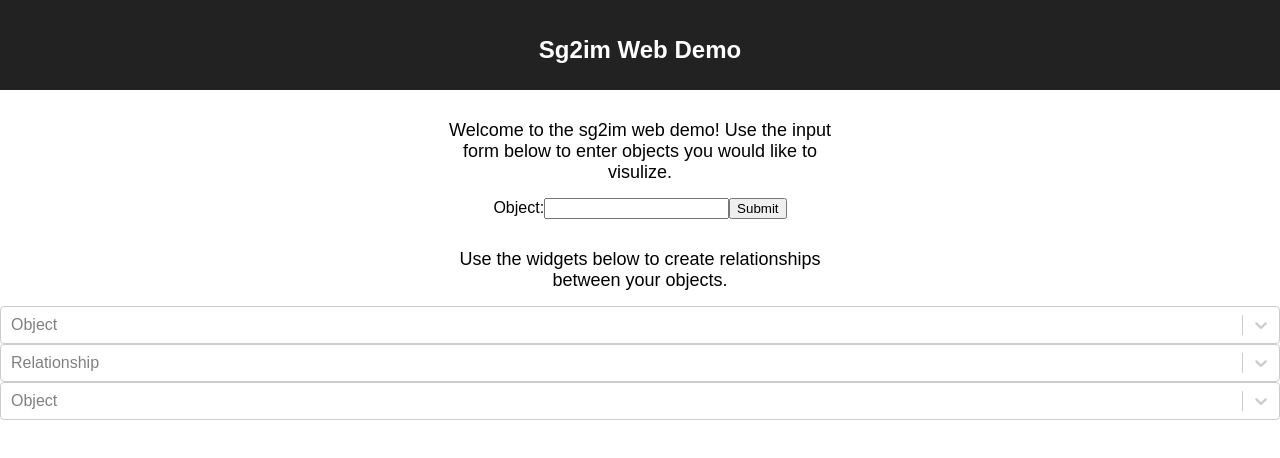
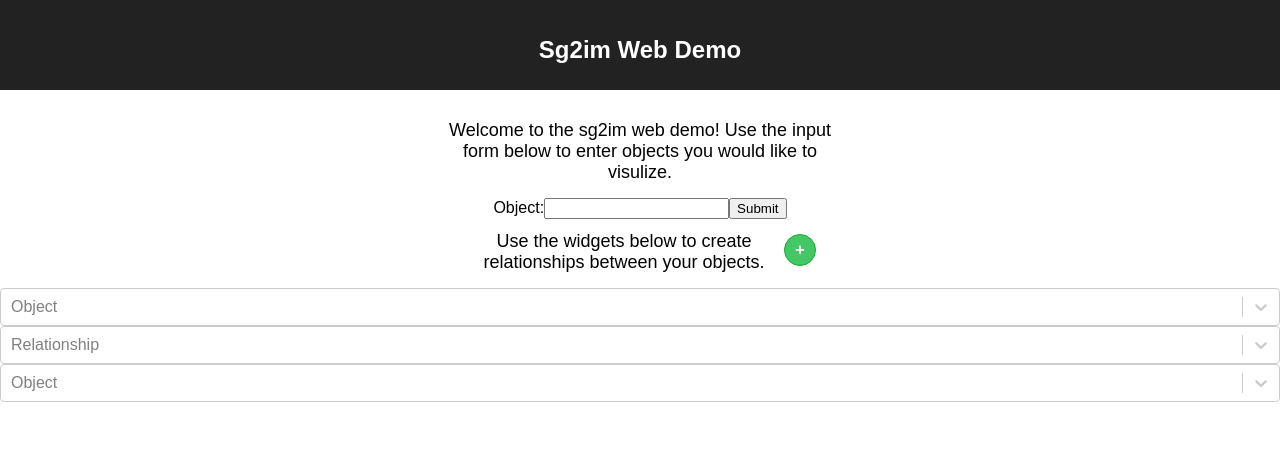
Before and after one commit to jtloong/sg2im-demo, a React (Create React App) app: page / in a window 1280 px wide. Shown: the top 458 px of the page. Built offline with nearby package versions, Linux system fonts and the light colour scheme.

Commit message:
Added custom css for buttons

```diff
--- /dev/null
+++ b/src/AddOrderElement.js
@@ -0,0 +1,30 @@
+import React, { PureComponent } from "react";
+import PropTypes from "prop-types";
+
+class AddOrderElement extends React.Component {
+  constructor(props) {
+    super(props);
+    this.state = {value: ''};
+
+    this.handleChange = this.handleChange.bind(this);
+    this.handleSubmit = this.handleSubmit.bind(this);
+  }
+
+  handleChange(event) {
+    this.setState({value: event.target.value});
+  }
+
+  handleSubmit(event) {
+    // console.log(this.state.value);
+    this.props.callbackFromParent(this.state.value);
+    event.preventDefault();
+  }
+
+  render() {
+    return (
+      <button class="add_button">+</button>
+    );
+  }
+}
+
+export default AddOrderElement;
--- a/src/App.js
+++ b/src/App.js
@@ -1,8 +1,10 @@
 import React, { Component } from 'react';
 import ObjectInput from './ObjectInput';
 import RelationOrdering from './RelationOrdering';
+import AddOrderElement from './AddOrderElement';
 import './css/App.css';
 import './css/RelationOrdering.css';
+import './css/AddOrderElement.css';
 
 
 class App extends Component {
@@ -52,9 +54,13 @@ class App extends Component {
           Welcome to the sg2im web demo! Use the input form below to enter objects you would like to visulize.
         </p>
         <ObjectInput callbackFromParent={this.addObjects}/>
-        <p className="intro">
-          Use the widgets below to create relationships between your objects.
-        </p>
+        <div className='relation_container'>
+          <p className="intro">
+            Use the widgets below to create relationships between your objects.
+          </p>
+          <AddOrderElement />
+        </div>
+
         <RelationOrdering callbackFromParent={this.addRelation} objectList={this.state.scene_graph.objects}/>
       </div>
     );
--- /dev/null
+++ b/src/css/AddOrderElement.css
@@ -0,0 +1,26 @@
+.add_button {
+	background-color:#44c767;
+	-moz-border-radius:42px;
+	-webkit-border-radius:42px;
+	border-radius:42px;
+	border:1px solid #18ab29;
+	display:inline-block;
+	cursor:pointer;
+	color:#ffffff;
+	font-family:Arial;
+	font-size:17px;
+	font-weight:bold;
+	padding: 5px 10px;
+	text-decoration:none;
+	text-shadow:0px 0px 0px #2f6627;
+	display: table-cell;
+	margin-top: 15px;
+	vertical-align: middle;
+}
+.add_button:hover {
+	background-color:#5cbf2a;
+}
+.add_button:active {
+	position:relative;
+	top:1px;
+}
--- a/src/css/App.css
+++ b/src/css/App.css
@@ -30,3 +30,16 @@
   from { transform: rotate(0deg); }
   to { transform: rotate(360deg); }
 }
+
+.relation_container{
+  height: 50px;
+  display: table;
+  margin: 0 auto;
+
+}
+
+.relation_container p{
+  display: inline-block;
+  width: 320px;
+  display: table-cell;
+}
--- a/src/css/RelationOrdering.css
+++ b/src/css/RelationOrdering.css
@@ -1,6 +1,7 @@
 .relation_row{
   height: 25px;
   text-align: center;
+  margin-top: 15px;
 }
 
 .css-10nd86i{
```
